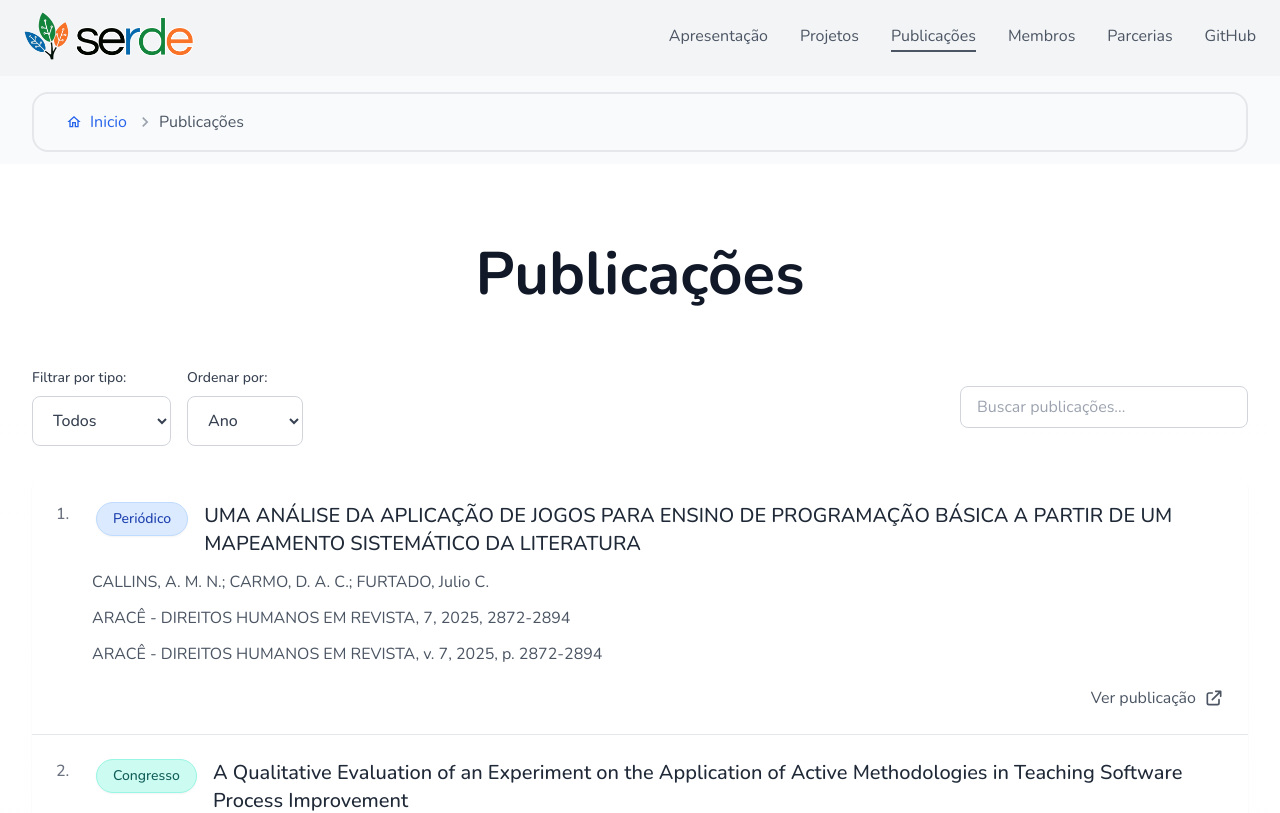
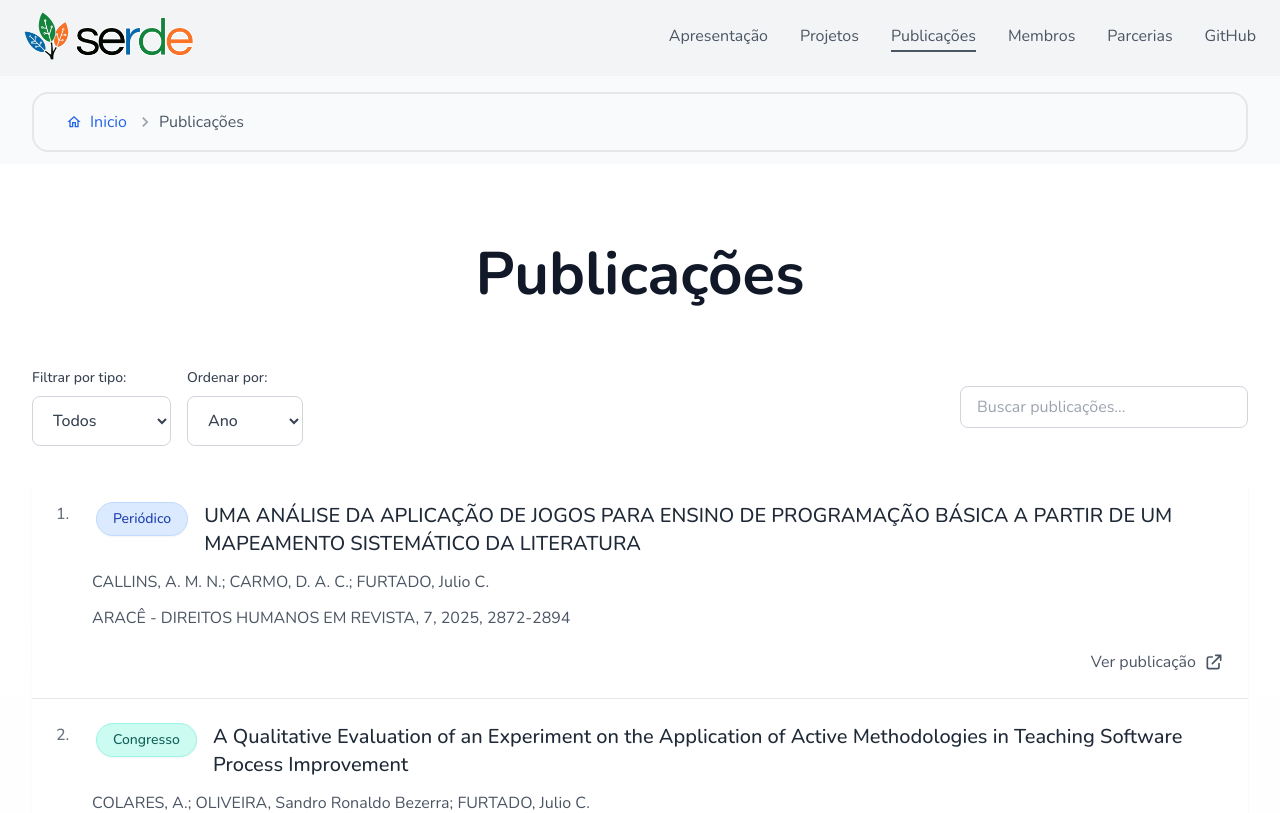
Before and after one commit to jcfurtado86/site-serde, a Next.js app: page /publicacoes in a window 1280 px wide. Shown: the top 813 px of the page. Built offline with nearby package versions, Linux system fonts and the light colour scheme.

Commit message:
fix: ajustes de interface

```diff
--- a/src/app/(pages)/publicacoes/components/Patent/Patents.tsx
+++ b/src/app/(pages)/publicacoes/components/Patent/Patents.tsx
@@ -94,7 +94,7 @@ export function Patents() {
     <main className="bg-gradient-to-b from-white to-gray-100 py-20">
       <div className="max-w-7xl mx-auto px-4 sm:px-6 lg:px-8">
         <h2 className="text-4xl md:text-5xl lg:text-6xl font-extrabold text-gray-900 text-center mb-16">
-          Patentes
+          Patentes e Registros
         </h2>
 
         <div className="flex flex-col sm:flex-row justify-between items-start sm:items-center gap-4 mb-8">
--- a/src/app/(pages)/publicacoes/components/Publications/Publications.tsx
+++ b/src/app/(pages)/publicacoes/components/Publications/Publications.tsx
@@ -108,37 +108,7 @@ function Publication({
             {pages && `, ${pages}`}
           </p>
         )}
-        {type === "patent" ? (
-          <div className="text-base text-gray-600 pl-[calc(24px+0.75rem)] flex flex-col gap-1">
-            <p>
-              {registrationInstitution && (
-                <>
-                  <strong>Instituição de Registro:</strong> {registrationInstitution}
-                </>
-              )}
-            </p>
-            <p>
-              {patentNumber && (
-                <>
-                  <strong>Número do Registro:</strong> {patentNumber}
-                </>
-              )}
-              {registrationDate && (
-                <span className="ml-2 text-gray-500">(em {registrationDate})</span>
-              )}
-            </p>
-          </div>
-        ) : (
-          (publisher || event) && (
-            <p className="text-base text-gray-600 pl-[calc(24px+0.75rem)]">
-              {publisher && `${publisher}${edition ? `, v. ${edition}` : ""}`}
-              {event && `${event}, ${location}`}
-              {proceedings && `, ${proceedings}`}
-              {`, ${year}`}
-              {pages && `, p. ${pages}`}
-            </p>
-          )
-        )}
+
         <div className="flex justify-end mt-2">
           {link && link !== "#" ? (
             <a
```
